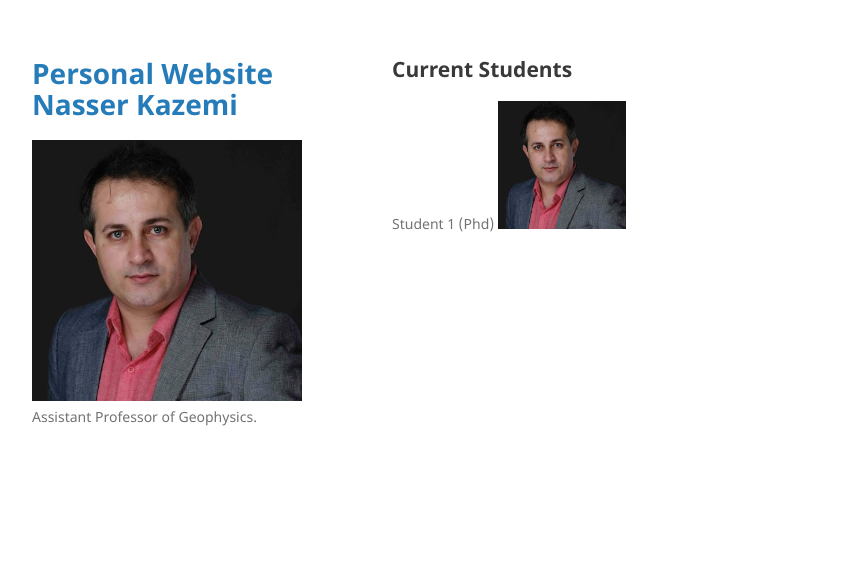
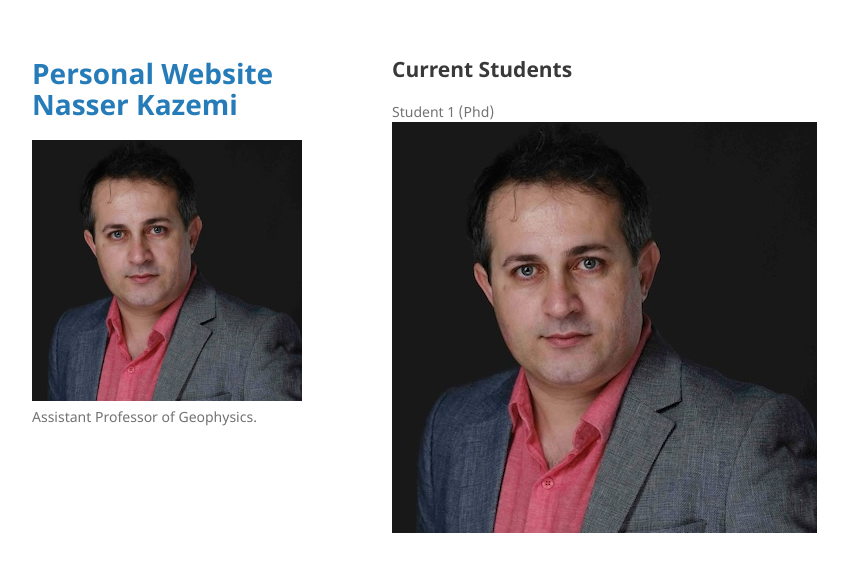
Before and after one commit to nasser00/uqam, a Jekyll site: the page built from students.md, in a window 1280 px wide. Shown: the top 572 px of the page, without its empty margins (178-1026 px from the left). Built offline with Jekyll 4.4.1, drawn with Linux system fonts in a browser that asks for light colours; our own code applies the rules of GitHub Pages for plain Markdown files.

Commit message:
Update students.md

```diff
--- a/students.md
+++ b/students.md
@@ -1,3 +1,3 @@
 ## Current Students
 
-Student 1 (Phd) <img src="/assets/img/my_github_pic.jpeg" alt="Student1" width="128" height="128">
+Student 1 (Phd) <img src="/assets/img/my_github_pic.jpeg" alt="Student1">
```
